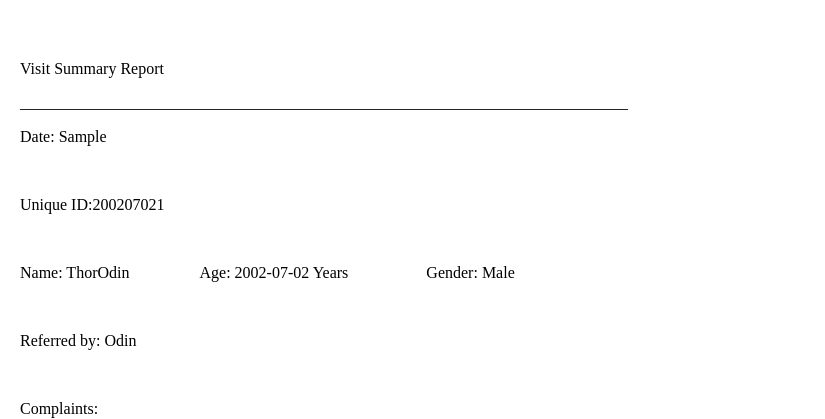
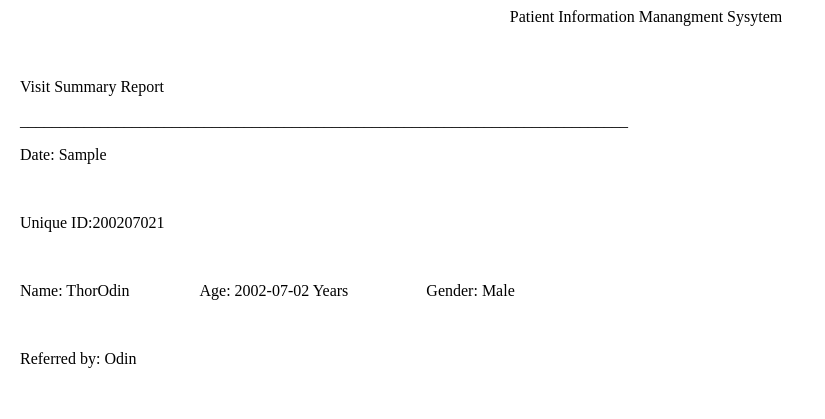
Before and after one commit to Siddharth1698/PIMS-Managament, a PHP site: page /includes/report.php?user_id=1&current_appointment=Sample in a window 1280 px wide. Shown: the top 419 px of the page, without its empty margins (0-825 px from the left). Run offline with PHP 8.4, Linux system fonts and the light colour scheme; data comes from the database, SQL or seed files in the repository; tables that the repository leaves empty or names only in its code hold one stand-in row (values such as "Sample post").

Commit message:
report headers fixed

```diff
--- a/includes/report.php
+++ b/includes/report.php
@@ -44,7 +44,7 @@ while($row = mysqli_fetch_array($select_user_query)){
 <!DOCTYPE html>
 <html>
 <head>
-	<title></title>
+	<title> Patient Information Manangment Sysytem</title>
 	<style type="text/css">
 	@media screen {
   div.divFooter {
@@ -61,6 +61,10 @@ while($row = mysqli_fetch_array($select_user_query)){
 </head>
 <body style="margin-left: 20px;" >
 	<div id="printthis">
+		<div style="text-align: center;">
+
+			Patient Information Manangment Sysytem
+		</div>
 		<br><br>
 		<p><span style="font-weight: 400;" class="text-center">Visit Summary Report</span></p>
 	<p><span style="font-weight: 400;">____________________________________________________________________________</span></p>
@@ -156,10 +160,8 @@ function printElem(divId) {
     var content = document.getElementById(divId).innerHTML;
     var mywindow = window.open('', 'Print', 'height=600,width=800');
 
-    mywindow.document.write('<html><head><title>Print</title>');
-    mywindow.document.write('</head><body >');
     mywindow.document.write(content);
-    mywindow.document.write('</body></html>');
+
 
     mywindow.document.close();
     mywindow.focus()
```
